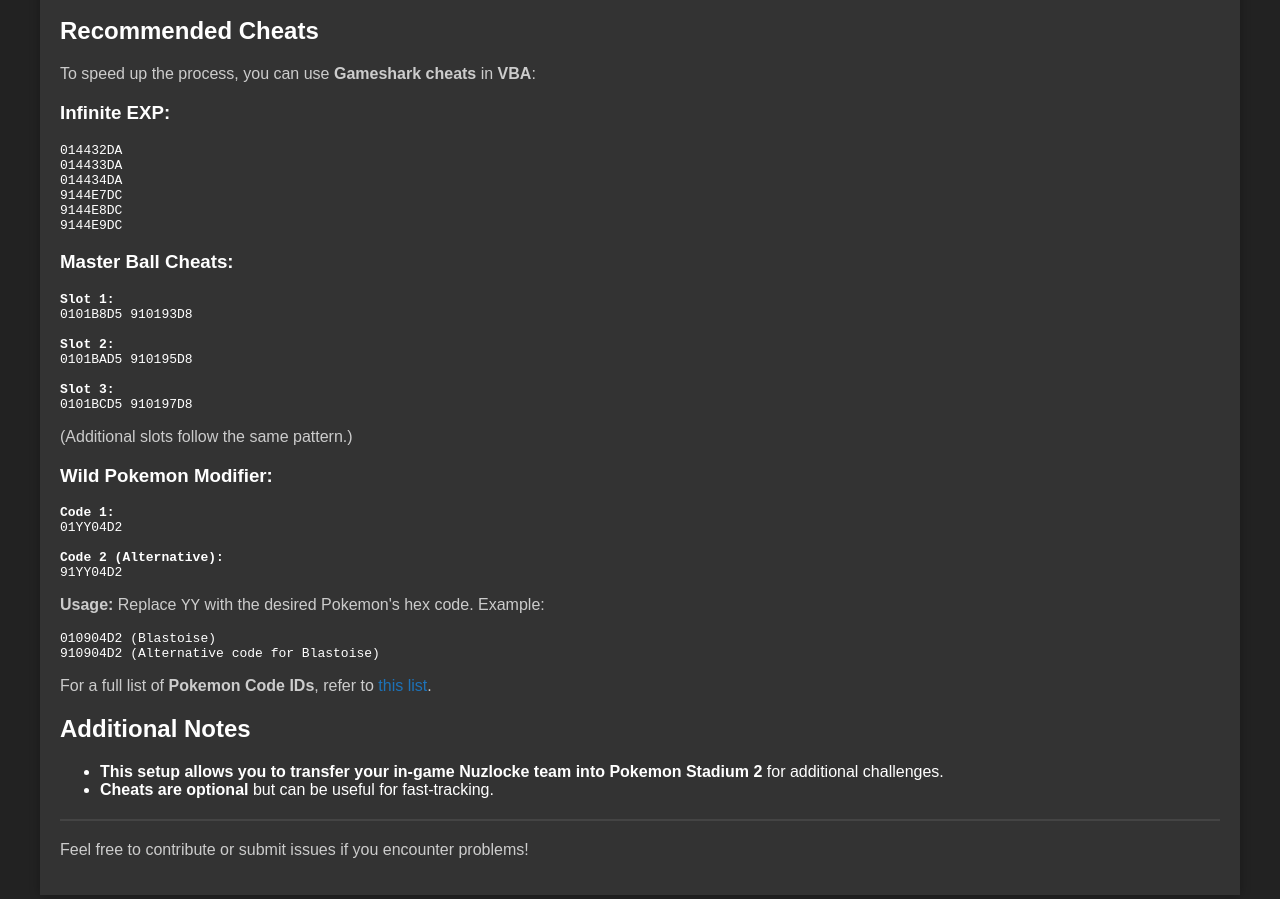
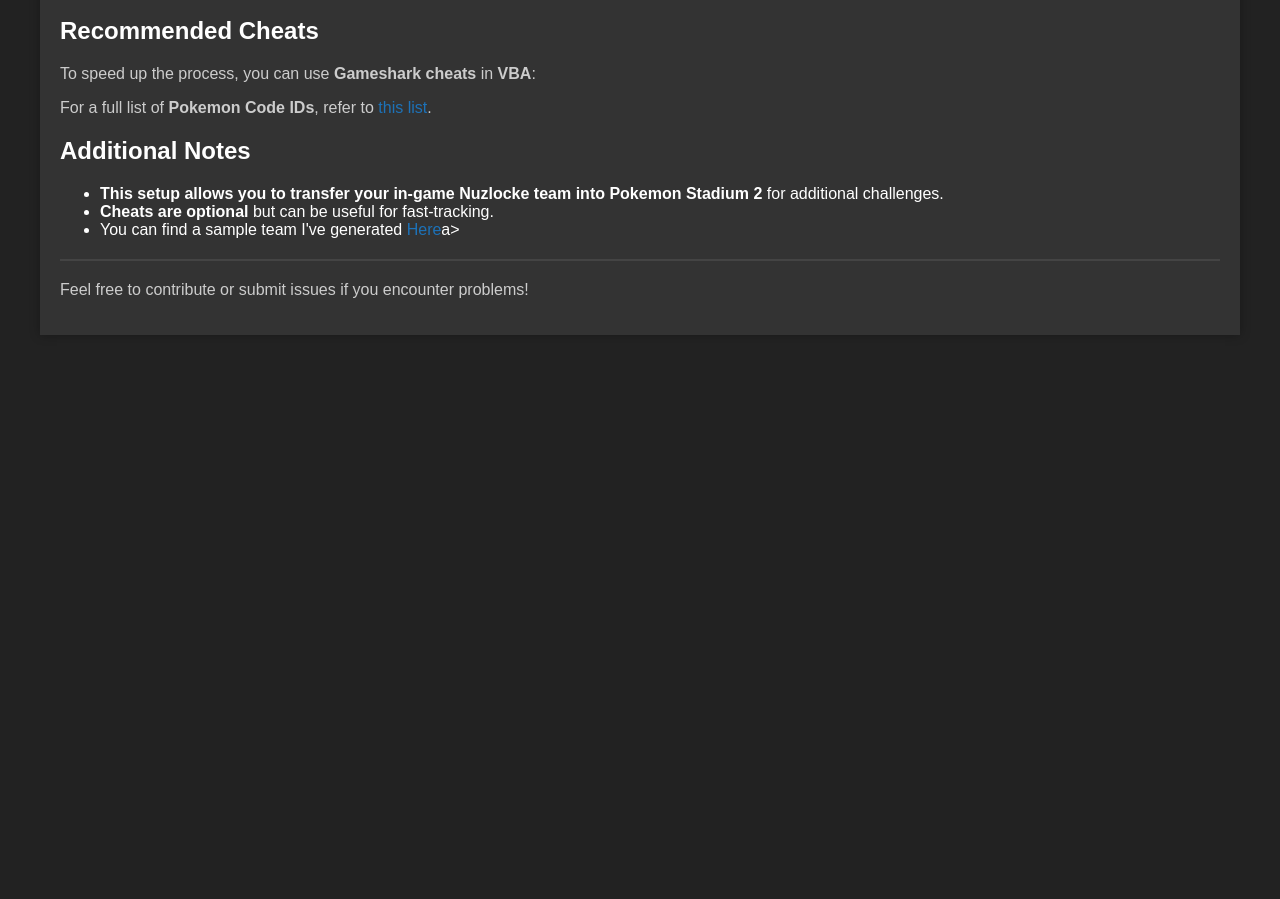
Before and after one commit to EmeraldVoid/pokemon-challenges, a plain HTML site: page how-to.html in a window 1280 px wide. Shown: the part 1054-1953 px from the top of the page. After the commit the page ends 1409 px from the top, so only its background shows below. Drawn offline with Linux system fonts and the light colour scheme.

Commit message:
Update how-to.html

```diff
--- a/how-to.html
+++ b/how-to.html
@@ -71,44 +71,6 @@
 
 <p>To speed up the process, you can use <strong>Gameshark cheats</strong> in <strong>VBA</strong>:</p>
 
-<h3>Infinite EXP:</h3>
-<pre>
-014432DA
-014433DA
-014434DA
-9144E7DC
-9144E8DC
-9144E9DC
-</pre>
-
-<h3>Master Ball Cheats:</h3>
-<pre>
-<strong>Slot 1:</strong>
-0101B8D5 910193D8
-
-<strong>Slot 2:</strong>
-0101BAD5 910195D8
-
-<strong>Slot 3:</strong>
-0101BCD5 910197D8
-</pre>
-<p>(Additional slots follow the same pattern.)</p>
-
-<h3>Wild Pokemon Modifier:</h3>
-<pre>
-<strong>Code 1:</strong>
-01YY04D2
-
-<strong>Code 2 (Alternative):</strong>
-91YY04D2
-</pre>
-
-<p><strong>Usage:</strong> Replace <code>YY</code> with the desired Pokemon's hex code. Example:</p>
-<pre>
-010904D2 (Blastoise)
-910904D2 (Alternative code for Blastoise)
-</pre>
-
 <p>For a full list of <strong>Pokemon Code IDs</strong>, refer to <a href="https://www.pokemoncoders.com/pokemon-crystal-cheats/">this list</a>.</p>
 
 <h2>Additional Notes</h2>
@@ -116,6 +78,7 @@
 <ul>
   <li><strong>This setup allows you to transfer your in-game Nuzlocke team into Pokemon Stadium 2</strong> for additional challenges.</li>
   <li><strong>Cheats are optional</strong> but can be useful for fast-tracking.</li>
+    <li>You can find a sample team I've generated <a hred="https://github.com/EmeraldVoid/pokemon-challenges/discussions/1">Here</a>a></li>
 </ul>
 
 <hr>
```
